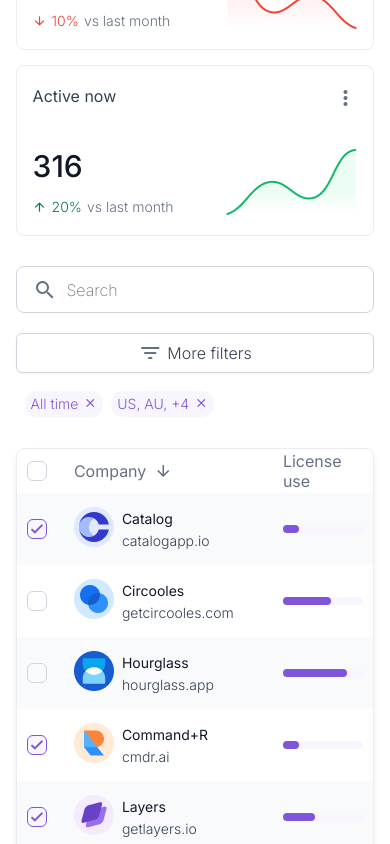
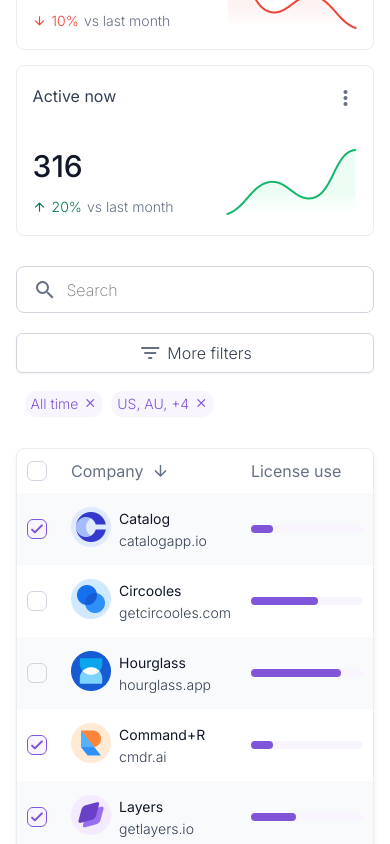
Before and after one commit to JoshAnaba/untitled-dashboard, a Nuxt app: page /dashboard in a window 390 px wide. Shown: the part 569-1413 px from the top of the page. Built offline with nearby package versions, Linux system fonts and the light colour scheme.

Commit message:
mobile ready

```diff
--- a/pages/dashboard.vue
+++ b/pages/dashboard.vue
@@ -653,5 +653,21 @@
   .search-ctn {
     min-width: 100%;
   }
+
+  .td-1 {
+    width: calc(100% / 8);
+  }
+  .td-2 {
+    width: calc(100% / 8 * 2);
+  }
+  .td-3 {
+    width: calc(100% / 8 * 3);
+  }
+  .td-4 {
+    width: calc(100% / 8 * 4);
+  }
+  .td-5 {
+    width: calc(100% / 8 * 5);
+  }
 }
 </style>
```
